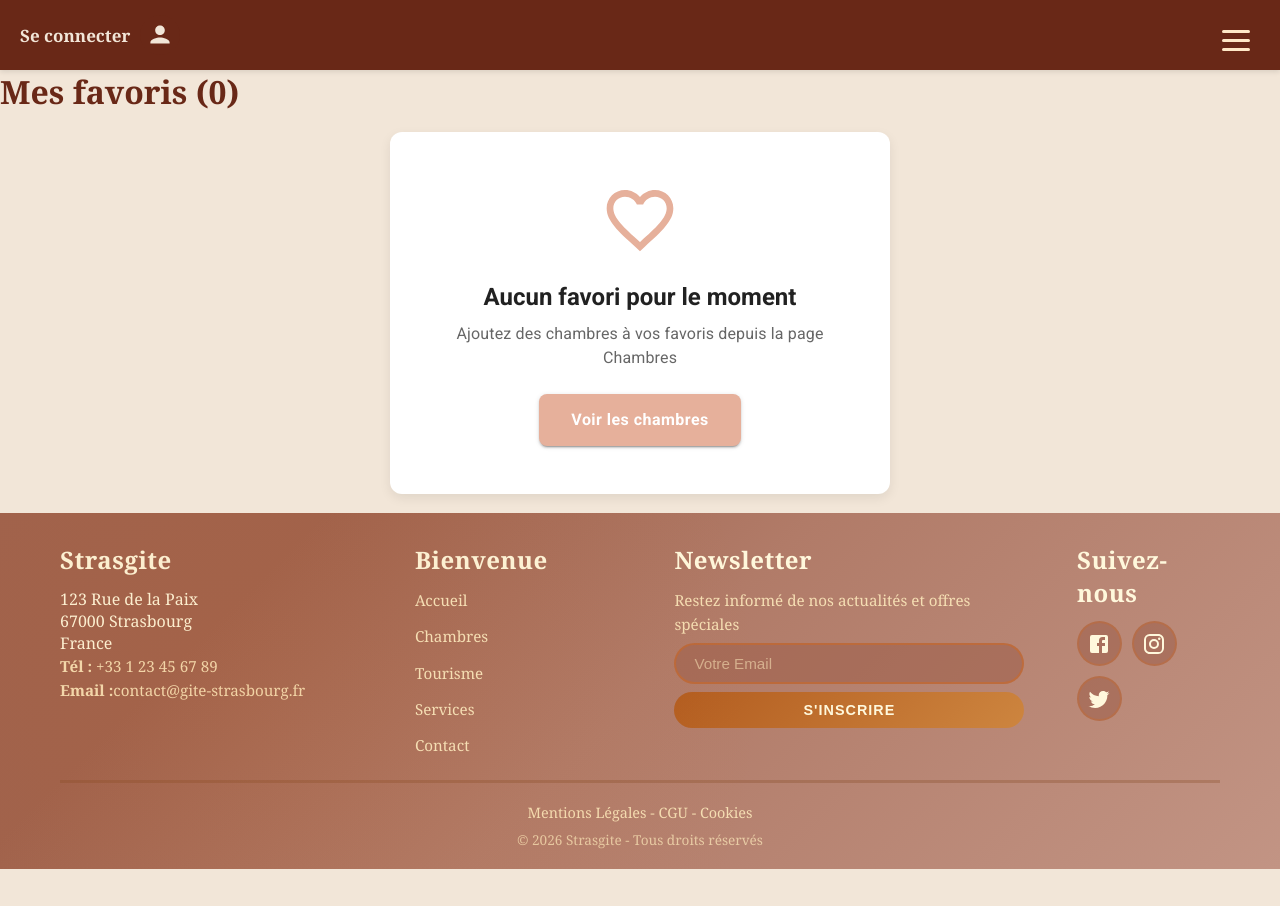
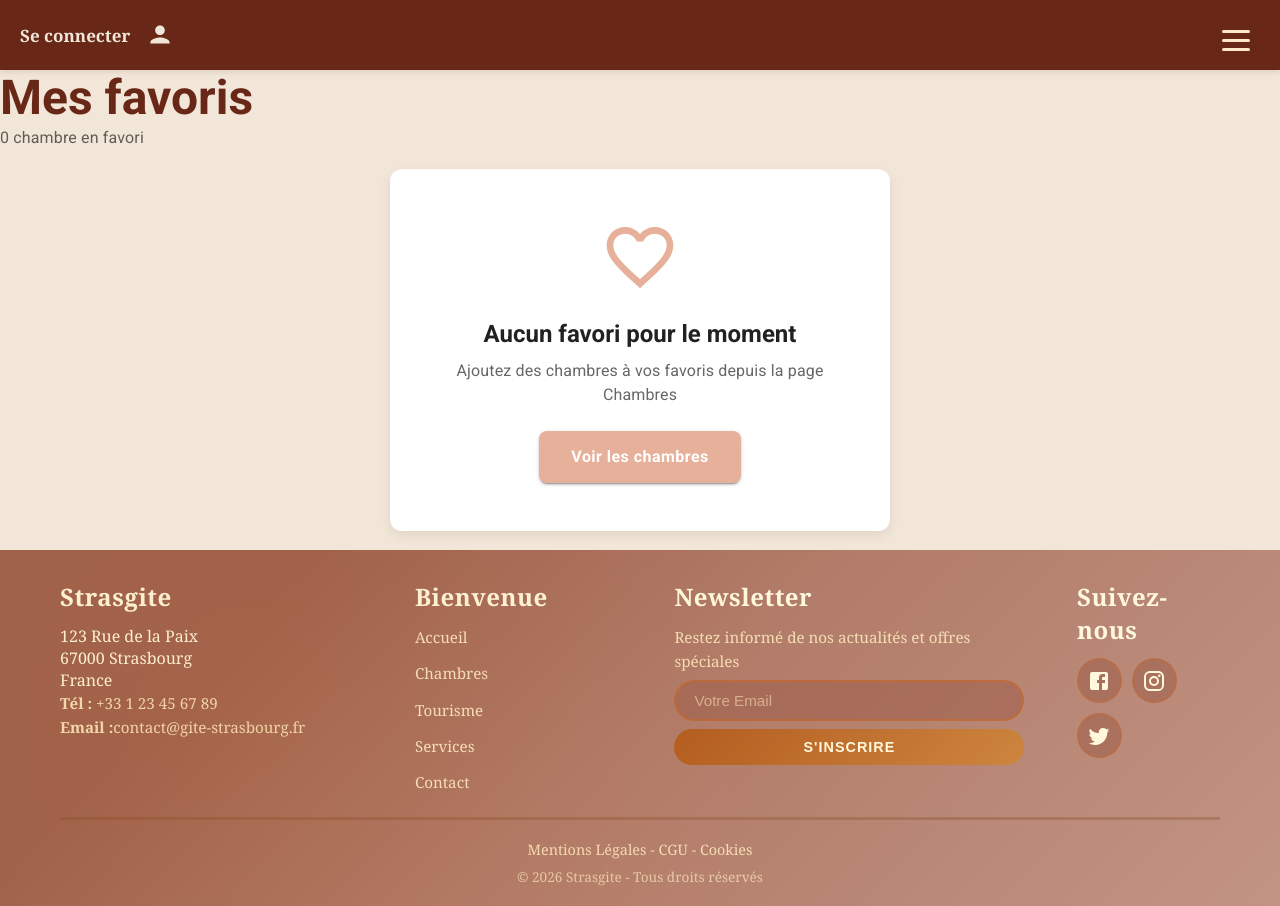
Before and after one commit to WildCodeSchool-2025-11/dev-web-orange-strasgite, a React (Vite) app: page /mes-favoris in a window 1280 px wide. Before the commit the page ends 869 px from the top, so only its background shows below. Built offline with nearby package versions, Linux system fonts and the light colour scheme.

Commit message:
changement du style pour le titre avec MUI

```diff
--- a/src/pages/MesFavorisPage.tsx
+++ b/src/pages/MesFavorisPage.tsx
@@ -12,7 +12,13 @@ export default function MesFavorisPage() {
 		<>
 			<HeaderClient />
 			<div className="favorites-page">
-				<h1>Mes favoris ({favorites.length})</h1>
+				<Typography variant="h3" fontWeight="bold" sx={{ color: "#692817" }}>
+					Mes favoris
+				</Typography>
+				<Typography variant="body1" color="text.secondary">
+					{favorites.length} chambre{favorites.length > 1 ? "s" : ""} en favori
+					{favorites.length > 1 ? "s" : ""}
+				</Typography>
 
 				{favorites.length === 0 ? (
 					<Box
```
